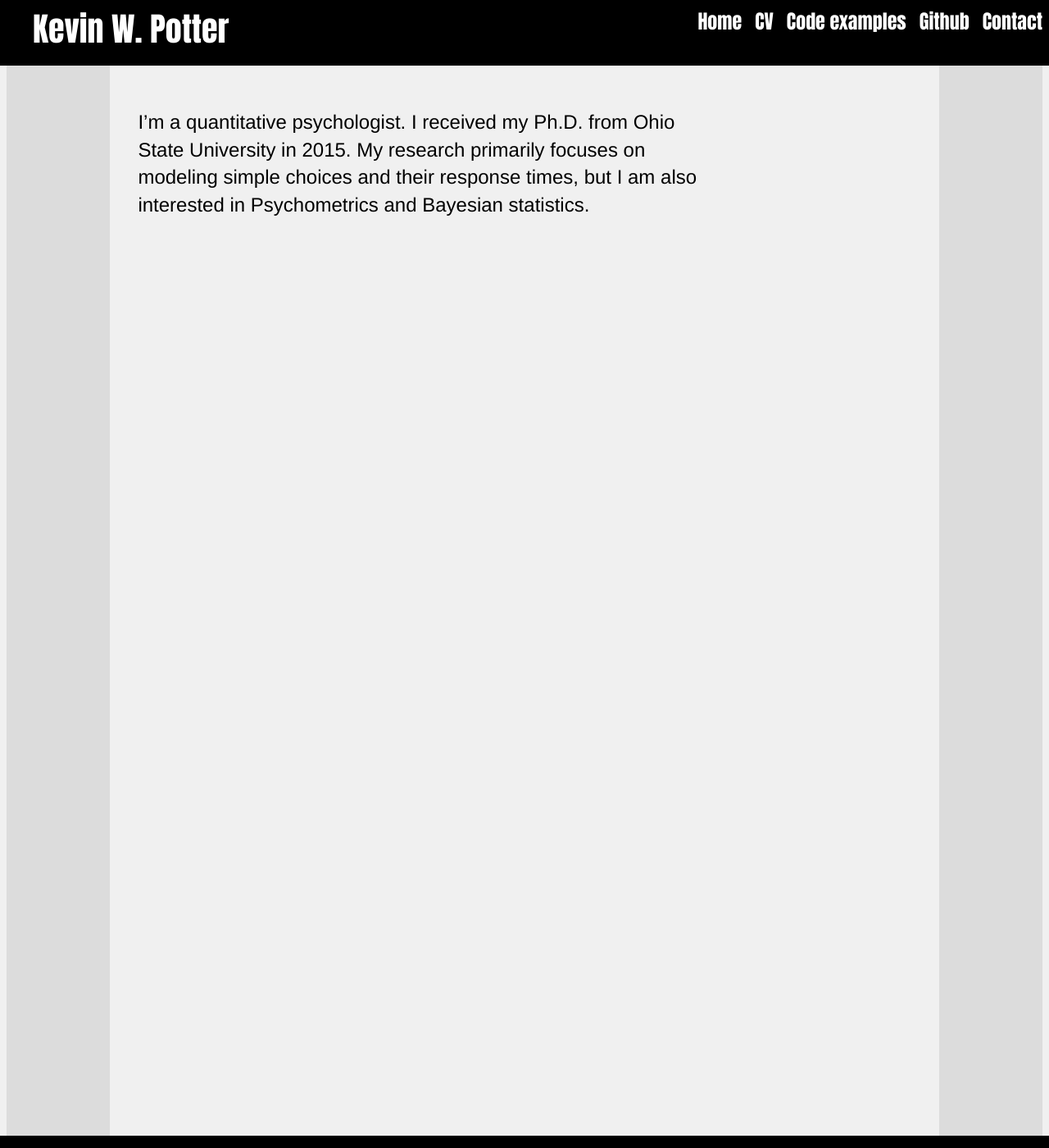
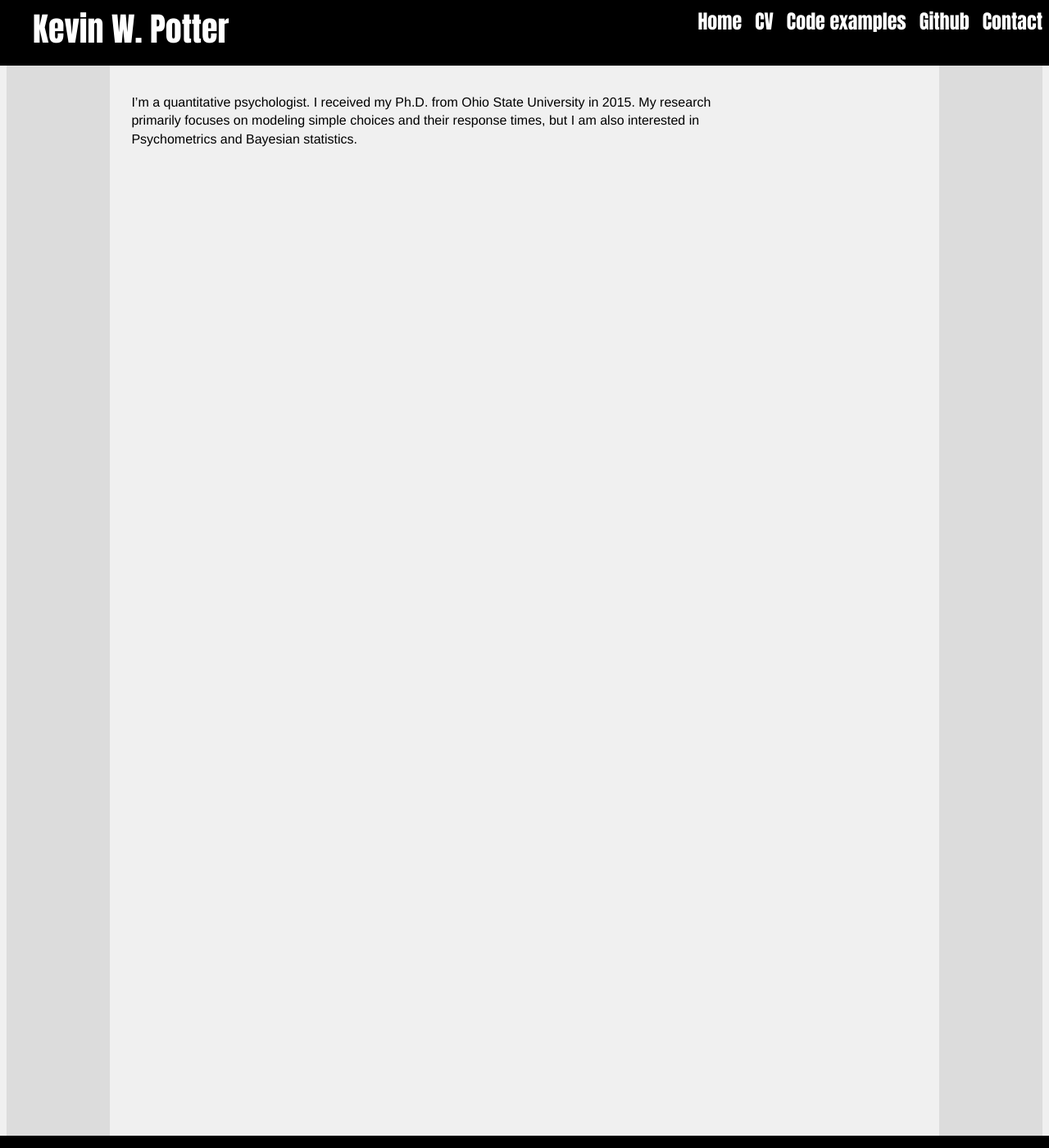
Before and after one commit to rettopnivek/rettopnivek.github.io, a Jekyll site: the page built from index.md, in a window 1280 px wide and 1400 px high. Shown: the whole window at 82% size. Built offline with Jekyll 4.4.1, drawn with Linux system fonts in a browser that asks for light colours.

Commit message:
Update main.css

```diff
--- a/css/main.css
+++ b/css/main.css
@@ -68,7 +68,7 @@ header {
 /* Main content */
 section {
 	font-family:'Helvetica', 'Arial', 'Sans-Serif';
-	margin-top: 100px;
+	margin-top: 90px;
 	margin-left: 5px;
 	margin-right: 5px;
 	width: 60%;
@@ -108,7 +108,7 @@ a:visited {
 }
 /* Paragraph properties */
 p {
-	font-size: 1.5em;
+	font-size: 1em;
 	line-height: 1.4em;
 	color: black;
 	margin: 1em;
```
